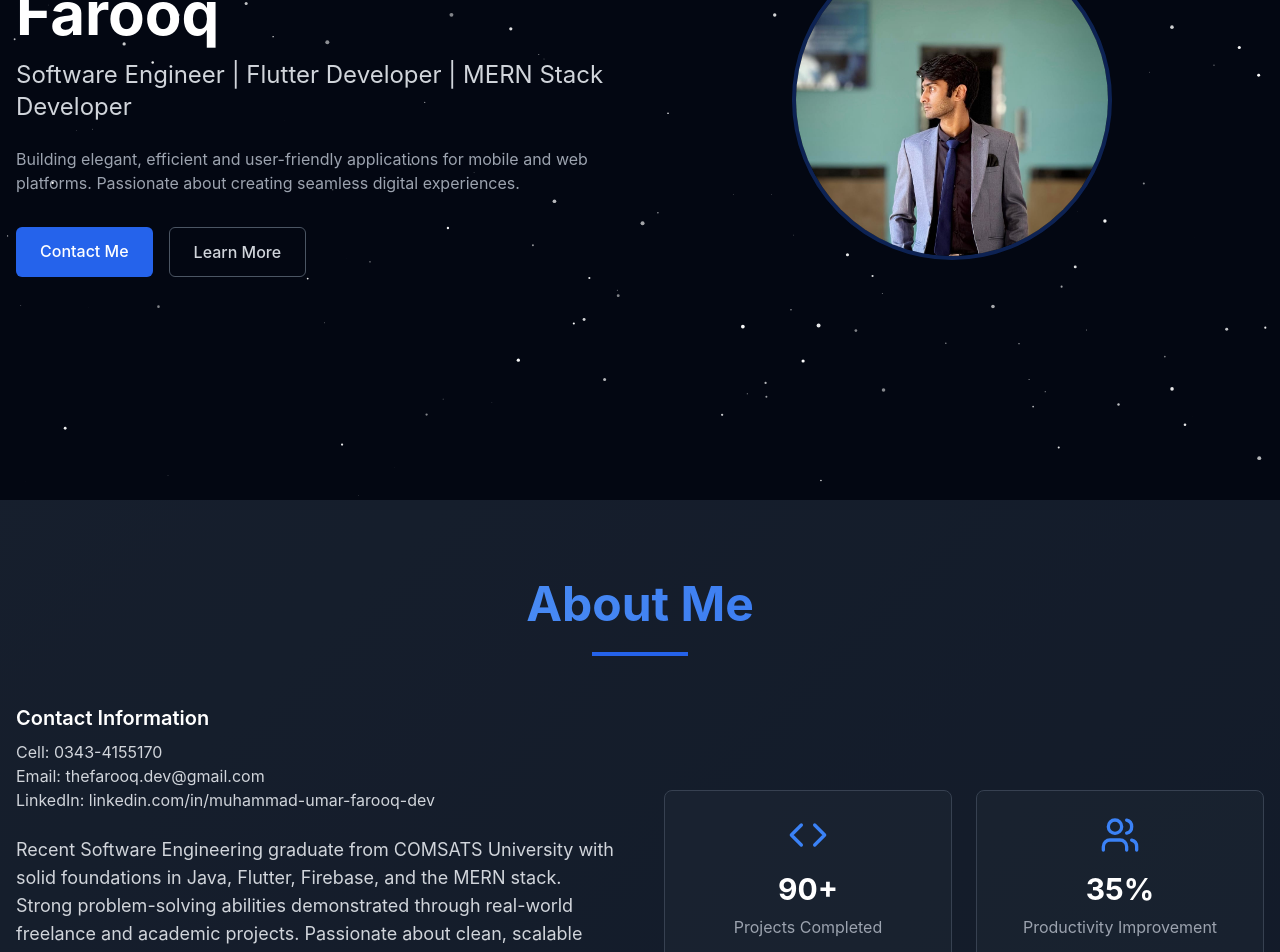
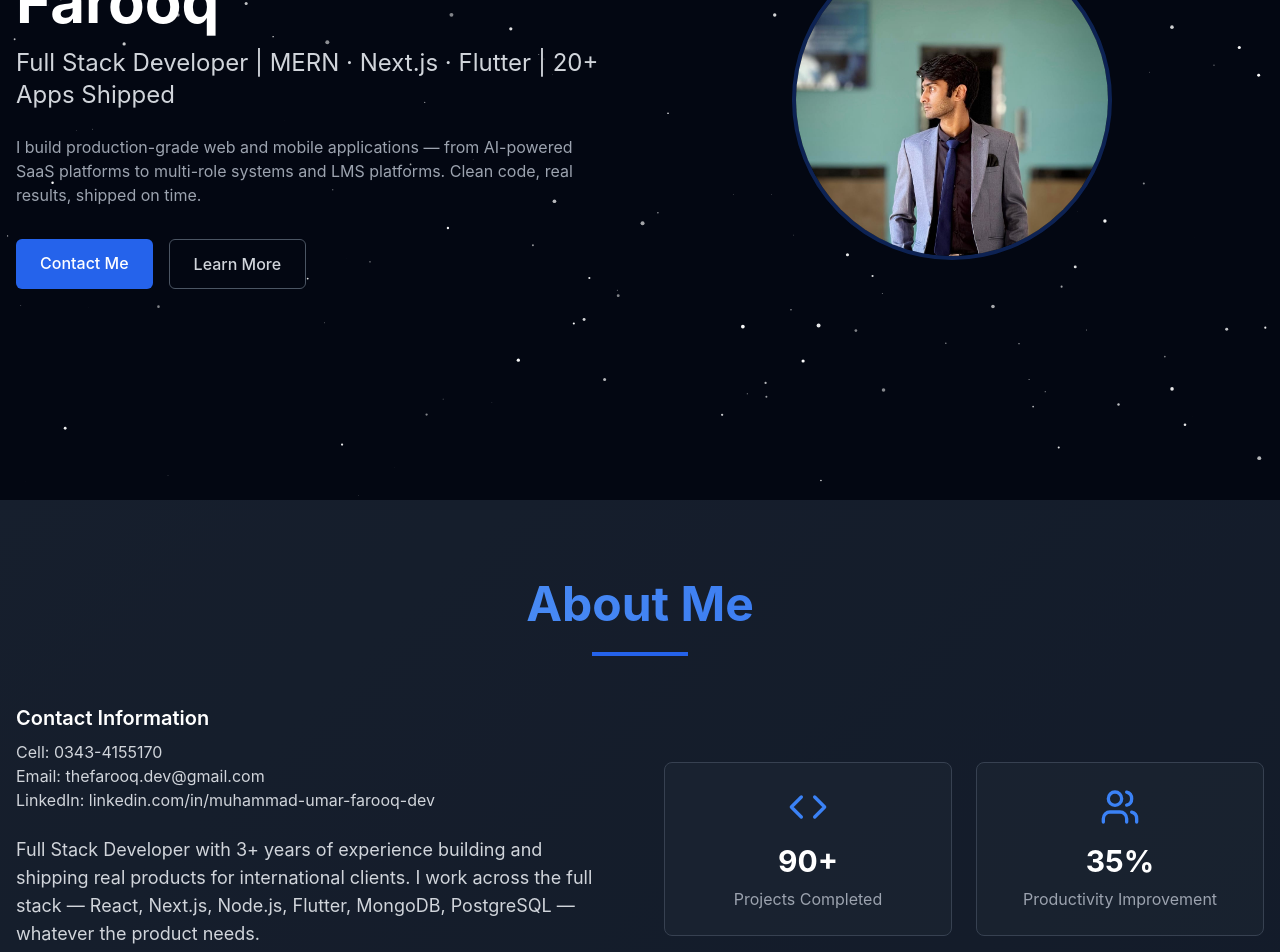
Before and after one commit to farooqintheloop/portfolio, a React (Vite) app: page / in a window 1280 px wide. Shown: the part 300-1252 px from the top of the page. Built offline with nearby package versions, Linux system fonts and the light colour scheme.

Commit message:
Portfolio update - projects, hero, about refreshed

```diff
--- a/src/App.jsx
+++ b/src/App.jsx
@@ -4,14 +4,9 @@ import { BrowserRouter, Routes, Route } from 'react-router-dom';
 import Index from './pages/Index';
 import NotFound from './pages/NotFound';
 
-// Debug statement
-console.log('App component is loading');
-
 const queryClient = new QueryClient();
 
 const App = () => {
-  console.log('App component is rendering');
-
   return (
     <QueryClientProvider client={queryClient}>
       <BrowserRouter>
--- a/src/components/AboutSection.jsx
+++ b/src/components/AboutSection.jsx
@@ -25,13 +25,13 @@ const AboutSection = () => {
             <p className="text-gray-300">LinkedIn: linkedin.com/in/muhammad-umar-farooq-dev</p>
           </div>
           <p className="text-lg text-gray-300 mb-6">
-            Recent Software Engineering graduate from COMSATS University with solid foundations in Java, Flutter, Firebase, and the MERN stack. Strong problem-solving abilities demonstrated through real-world freelance and academic projects. Passionate about clean, scalable code and continuous improvement.
+            Full Stack Developer with 3+ years of experience building and shipping real products for international clients. I work across the full stack — React, Next.js, Node.js, Flutter, MongoDB, PostgreSQL — whatever the product needs.
           </p>
           <p className="text-lg text-gray-300 mb-6">
-            Currently working as a Freelance Mobile & Web Developer at Webnike, where I've assisted in 90+ client projects using Flutter and the MERN stack. My work has consistently improved client productivity and customer engagement through intuitive UX/UI development and optimized backend solutions.
+            Most of my work has been remote, collaborating with clients across 4 countries. I've shipped 20+ production applications including SaaS platforms, LMS systems with secure video streaming, multi-role POS platforms, and AI-powered tools.
           </p>
           <p className="text-lg text-gray-300">
-            I hold a BS in Software Engineering from COMSATS University Islamabad with a CGPA of 3.1, and I'm continuously enhancing my skills through various certifications from IBM and Google.
+            I hold a BS in Software Engineering from COMSATS University Islamabad. Currently open to remote full-stack or mobile development roles.
           </p>
         </div>
 
--- a/src/components/ContactSection.jsx
+++ b/src/components/ContactSection.jsx
@@ -31,7 +31,7 @@ const ContactSection = () => {
       icon: <Github className="h-6 w-6" />,
       label: "GitHub",
       value: "View Projects",
-      link: "https://github.com",
+      link: "https://github.com/farooqintheloop",
       color: "text-gray-400"
     }
   ];
--- a/src/components/HeroSection.jsx
+++ b/src/components/HeroSection.jsx
@@ -10,11 +10,10 @@ const HeroSection = () => {
           Muhammad Umar Farooq
         </h1>
         <h2 className="text-xl md:text-2xl text-gray-300 mb-6">
-          Software Engineer | Flutter Developer | MERN Stack Developer
+          Full Stack Developer | MERN · Next.js · Flutter | 20+ Apps Shipped
         </h2>
         <p className="text-gray-400 mb-8 max-w-xl">
-          Building elegant, efficient and user-friendly applications for mobile and web platforms.
-          Passionate about creating seamless digital experiences.
+          I build production-grade web and mobile applications — from AI-powered SaaS platforms to multi-role systems and LMS platforms. Clean code, real results, shipped on time.
         </p>
         <div className="flex flex-wrap gap-4 justify-center md:justify-start">
           <a
--- a/src/components/ProjectsSection.jsx
+++ b/src/components/ProjectsSection.jsx
@@ -4,31 +4,38 @@ import { Github } from 'lucide-react';
 const ProjectsSection = () => {
   const projects = [
     {
-      title: 'HeadStart – AI Startup Management Platform',
-      description: 'Built an AI-based platform for startups with modules for project, legal, finance, and team management. Included role-based access, dashboards, and real-time syncing.',
-      tags: ['MERN Stack', 'Firebase', 'AI Integration'],
+      title: 'AutoCaption – AI Video Captioning Tool',
+      description: 'Built a Python-based tool that transcribes spoken audio from any video and generates a new captioned video with accurately timestamped subtitles burned onto frames. Fully automated, no manual input required.',
+      tags: ['Python', 'Speech Recognition', 'Video Processing', 'AI'],
       image: 'https://images.unsplash.com/photo-1551288049-bebda4e38f71?q=80&w=2070&auto=format&fit=crop',
       github: 'https://github.com/farooqintheloop'
     },
     {
-      title: 'Assistant Task Manager & Deadline Handler',
-      description: 'Developed a mobile app with calendar, reminder notifications, and Firebase-based real-time data and user authentication.',
-      tags: ['Flutter', 'Firebase', 'Mobile Development'],
+      title: 'HeadStart – AI Startup Management Platform',
+      description: 'Built an AI-powered SaaS platform for early-stage startups to automate workflows, manage teams, legal, and finance — with role-based access and real-time syncing. Selected among Top 10 projects at COMSATS University Expo 2025.',
+      tags: ['React', 'Node.js', 'MongoDB', 'Express', 'AI'],
       image: 'https://images.unsplash.com/photo-1517245386807-bb43f82c33c4?q=80&w=2070&auto=format&fit=crop',
       github: 'https://github.com/farooqintheloop'
     },
     {
-      title: 'Personal Portfolio Website',
-      description: 'Designed and developed a responsive personal portfolio to showcase projects and skills. Integrated contact form, blog section, and project demos using React, Node, and MongoDB.',
-      tags: ['MERN Stack', 'React', 'MongoDB'],
+      title: 'AM LMS – Learning Management System',
+      description: 'Full-stack LMS with secure video streaming using chunking, segmentation, and signed URLs. Backend deployed on Cloudflare with D1 database and Vultr server adapter for scalable delivery.',
+      tags: ['Flutter', 'React', 'Node.js', 'Cloudflare', 'D1'],
       image: 'https://images.unsplash.com/photo-1547658719-da2b51169166?q=80&w=2064&auto=format&fit=crop',
       github: 'https://github.com/farooqintheloop'
     },
     {
-      title: 'Freelancer Marketplace Platform',
-      description: 'Created a basic platform similar to Fiverr, enabling clients to post jobs and freelancers to bid. Included authentication, user dashboards, messaging, and job history using MongoDB and Express.',
-      tags: ['MERN Stack', 'Express', 'MongoDB'],
+      title: 'Foodler – Restaurant & POS Management Platform',
+      description: 'Restaurant aggregation platform with integrated POS supporting multiple roles — owner, chef, manager, waiter, customer. Full analytics dashboards and reporting built on Node.js and PostgreSQL.',
+      tags: ['React', 'Node.js', 'PostgreSQL', 'REST APIs'],
       image: 'https://images.unsplash.com/photo-1552664730-d307ca884978?q=80&w=2070&auto=format&fit=crop',
+      github: 'https://github.com/farooqintheloop'
+    },
+    {
+      title: 'Lordan Dev – Multi AI Chatbot',
+      description: 'Resolved UI and backend configuration issues in a multi-model AI chatbot allowing users to switch between different AI conversation modes. Optimized for Play Store deployment.',
+      tags: ['React Native', 'AI', 'Firebase'],
+      image: 'https://images.unsplash.com/photo-1677442136019-21780ecad995?q=80&w=2070&auto=format&fit=crop',
       github: 'https://github.com/farooqintheloop'
     }
   ];
--- a/src/main.jsx
+++ b/src/main.jsx
@@ -3,19 +3,14 @@ import ReactDOM from 'react-dom/client'
 import App from './App.jsx'
 import './style.css'
 
-console.log('Main script is running');
-
 try {
   const root = ReactDOM.createRoot(document.getElementById('root'));
-  console.log('Root created successfully');
 
   root.render(
     <React.StrictMode>
       <App />
     </React.StrictMode>
   );
-
-  console.log('Render called');
 } catch (error) {
   console.error('Error rendering React app:', error);
 }
--- a/src/pages/Index.jsx
+++ b/src/pages/Index.jsx
@@ -1,6 +1,4 @@
 import React from 'react';
-// Debug
-console.log('Index component is loading');
 import StarField from '../components/StarField';
 import Header from '../components/Header';
 import HeroSection from '../components/HeroSection';
@@ -12,8 +10,6 @@ import TestimonialsSection from '../components/TestimonialsSection';
 import ContactSection from '../components/ContactSection';
 
 const Index = () => {
-  console.log('Index component is rendering');
-
   return (
     <div className="relative min-h-screen">
       <StarField />
@@ -51,7 +47,7 @@ const Index = () => {
         <footer className="py-6 text-center text-gray-400 text-sm border-t border-gray-800">
           <div className="container mx-auto">
             <p>© {new Date().getFullYear()} Muhammad Umar Farooq. All rights reserved.</p>
-            <p className="mt-2">Software Engineer | Flutter Developer | MERN Stack Developer</p>
+            <p className="mt-2">Full Stack Developer | MERN · Next.js · Flutter | Open to Remote</p>
           </div>
         </footer>
       </main>
--- a/src/pages/NotFound.jsx
+++ b/src/pages/NotFound.jsx
@@ -1,10 +1,6 @@
 import React from 'react';
-// Debug
-console.log('NotFound component is loading');
 
 const NotFound = () => {
-  console.log('NotFound component is rendering');
-
   return (
     <div className="bg-gray-900 text-white p-8">
       <h1 className="text-4xl font-bold mb-4">404 - Page Not Found</h1>
```
